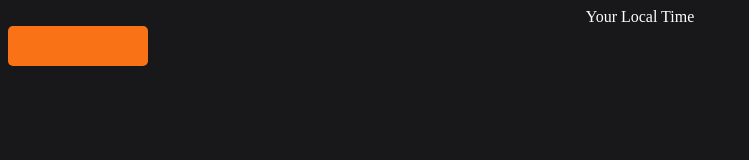
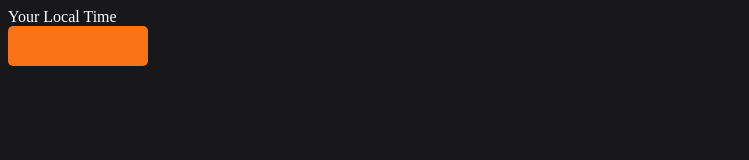
Before and after one commit to jayakumari14/reduceFun, a plain HTML site: page digital-clock/index.html in a window 1280 px wide. Shown: the whole page, without its empty margins (0-749 px from the left). Drawn offline with Linux system fonts and the light colour scheme.

```diff
--- a/digital-clock/index.html
+++ b/digital-clock/index.html
@@ -8,7 +8,7 @@
   </head>
   <body style="background-color: #18181b; color: white">
     <div class="center">
-      <div id="banner" style="text-align: center">
+      <div id="banner">
         <span>Your Local Time</span>
       </div>
       <div
```
